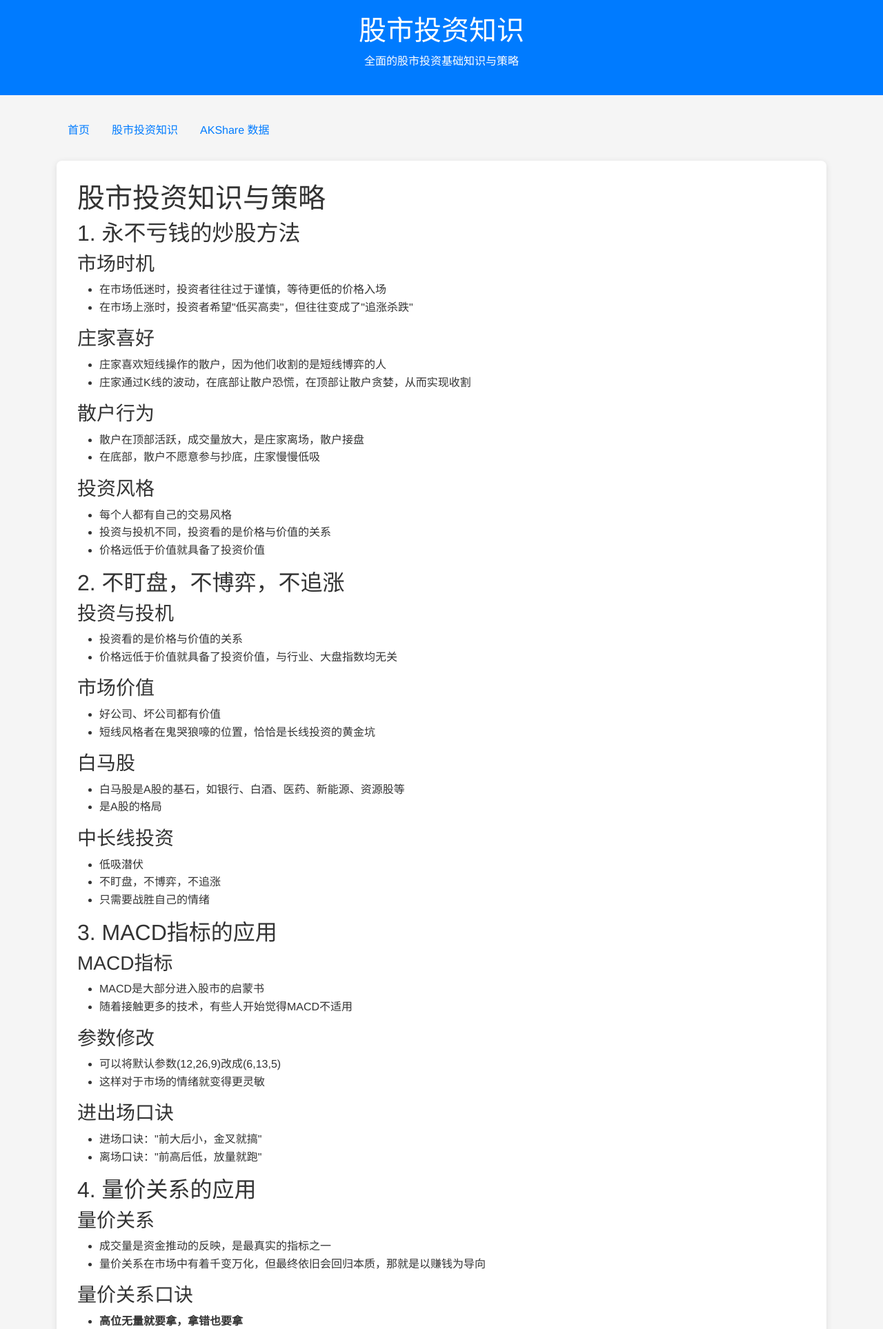
After one commit to surez0812/Stock, a Flask app: page /investment-knowledge in a window 1280 px wide. The commit adds this page. Shown: the top 1927 px of the page at 69% size. Run offline with Flask 3, Linux system fonts and the light colour scheme; parts of the project's set-up code (start-up, migrations or seed data) failed here and were passed over.

Commit message:
重组页面结构：1. 将股市投资知识移至单独页面 2. 添加AKShare数据空白页面 3. 添加页面导航栏 4. 修复Markdown内容加载问题

```diff
--- a/app/routes.py
+++ b/app/routes.py
@@ -104,6 +104,16 @@
 @main.route('/')
 def index():
     return send_from_directory('templates', 'index.html')
+
+@main.route('/investment-knowledge')
+def investment_knowledge():
+    """股市投资知识页面"""
+    return send_from_directory('templates', 'investment_knowledge.html')
+
+@main.route('/akshare')
+def akshare():
+    """AKShare数据页面"""
+    return send_from_directory('templates', 'akshare.html')
 
 @main.route('/debug')
 def debug():
--- /dev/null
+++ b/app/templates/investment_knowledge.html
@@ -0,0 +1,116 @@
+<!DOCTYPE html>
+<html lang="zh-CN">
+<head>
+    <meta charset="UTF-8">
+    <meta name="viewport" content="width=device-width, initial-scale=1.0">
+    <title>股市投资知识 - 股市分析工具</title>
+    <!-- 引入样式 -->
+    <link rel="stylesheet" href="https://cdn.jsdelivr.net/npm/bootstrap@5.2.3/dist/css/bootstrap.min.css">
+    <link rel="stylesheet" href="/static/css/style.css">
+    <style>
+        body {
+            font-family: 'PingFang SC', 'Helvetica Neue', Arial, sans-serif;
+            background-color: #f5f5f5;
+            color: #333;
+            line-height: 1.6;
+        }
+        .header {
+            background-color: #007bff;
+            color: white;
+            padding: 20px 0;
+            margin-bottom: 30px;
+            text-align: center;
+        }
+        .footer {
+            background-color: #f8f9fa;
+            padding: 20px 0;
+            margin-top: 30px;
+            text-align: center;
+            border-top: 1px solid #e9ecef;
+        }
+        .markdown-content {
+            background-color: white;
+            padding: 30px;
+            border-radius: 8px;
+            box-shadow: 0 2px 10px rgba(0,0,0,0.1);
+        }
+        .nav-link {
+            color: #007bff;
+            font-weight: 500;
+        }
+        .nav-link:hover {
+            color: #0056b3;
+        }
+    </style>
+</head>
+<body>
+    <div class="header">
+        <div class="container">
+            <h1>股市投资知识</h1>
+            <p>全面的股市投资基础知识与策略</p>
+        </div>
+    </div>
+
+    <div class="container">
+        <div class="row mb-4">
+            <div class="col-12">
+                <nav>
+                    <ul class="nav">
+                        <li class="nav-item">
+                            <a class="nav-link" href="/">首页</a>
+                        </li>
+                        <li class="nav-item">
+                            <a class="nav-link active" href="/investment-knowledge">股市投资知识</a>
+                        </li>
+                        <li class="nav-item">
+                            <a class="nav-link" href="/akshare">AKShare 数据</a>
+                        </li>
+                    </ul>
+                </nav>
+            </div>
+        </div>
+
+        <div class="row">
+            <div class="col-12">
+                <div class="markdown-content" id="markdownContent">
+                    <!-- 这里将通过JavaScript加载Markdown内容 -->
+                    <div class="text-center">
+                        <div class="spinner-border text-primary" role="status">
+                            <span class="visually-hidden">加载中...</span>
+                        </div>
+                        <p>正在加载内容...</p>
+                    </div>
+                </div>
+            </div>
+        </div>
+    </div>
+
+    <div class="footer">
+        <div class="container">
+            <p>股市分析工具 &copy; 2024</p>
+        </div>
+    </div>
+
+    <!-- 引入脚本 -->
+    <script src="https://cdn.jsdelivr.net/npm/bootstrap@5.2.3/dist/js/bootstrap.bundle.min.js"></script>
+    <script src="https://cdn.jsdelivr.net/npm/marked/marked.min.js"></script>
+    <script>
+        document.addEventListener('DOMContentLoaded', function() {
+            // 加载Markdown内容
+            fetch('/api/markdown')
+                .then(response => response.json())
+                .then(data => {
+                    if (data.markdown) {
+                        document.getElementById('markdownContent').innerHTML = marked.parse(data.markdown);
+                    } else {
+                        document.getElementById('markdownContent').innerHTML = '<div class="alert alert-danger">无法加载内容</div>';
+                    }
+                })
+                .catch(error => {
+                    console.error('Error:', error);
+                    document.getElementById('markdownContent').innerHTML = '<div class="alert alert-danger">加载内容出错</div>';
+                });
+        });
+    </script>
+</body>
+</html>
```
Also changed, not shown: app/templates/akshare.html (added, +95 -0 lines), app/templates/index.html (+15 -31 lines).
